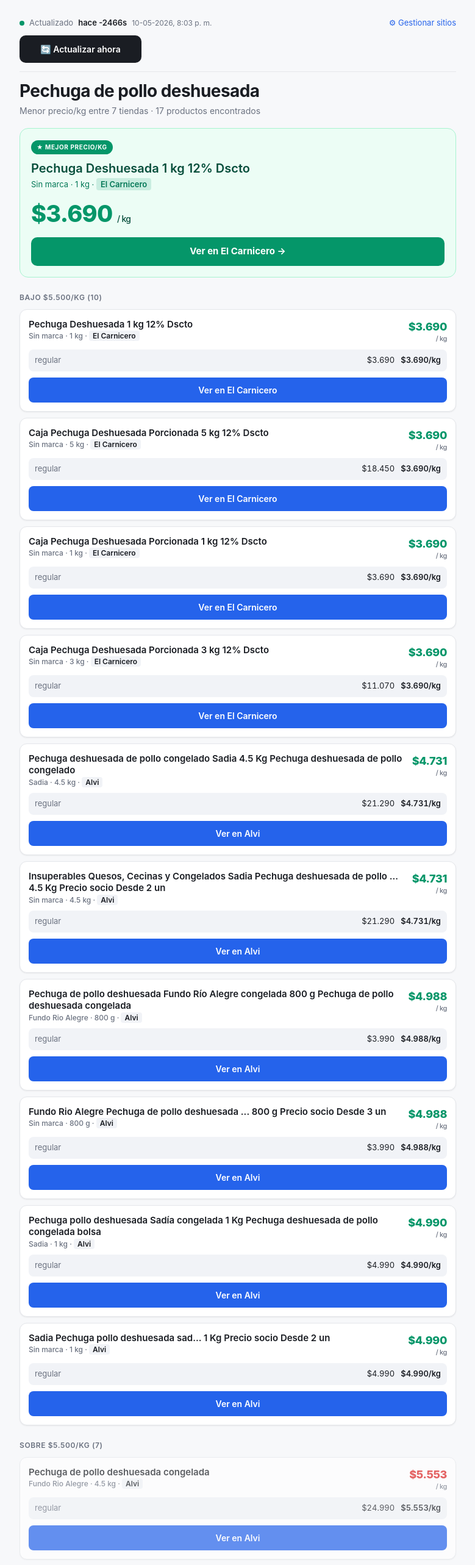
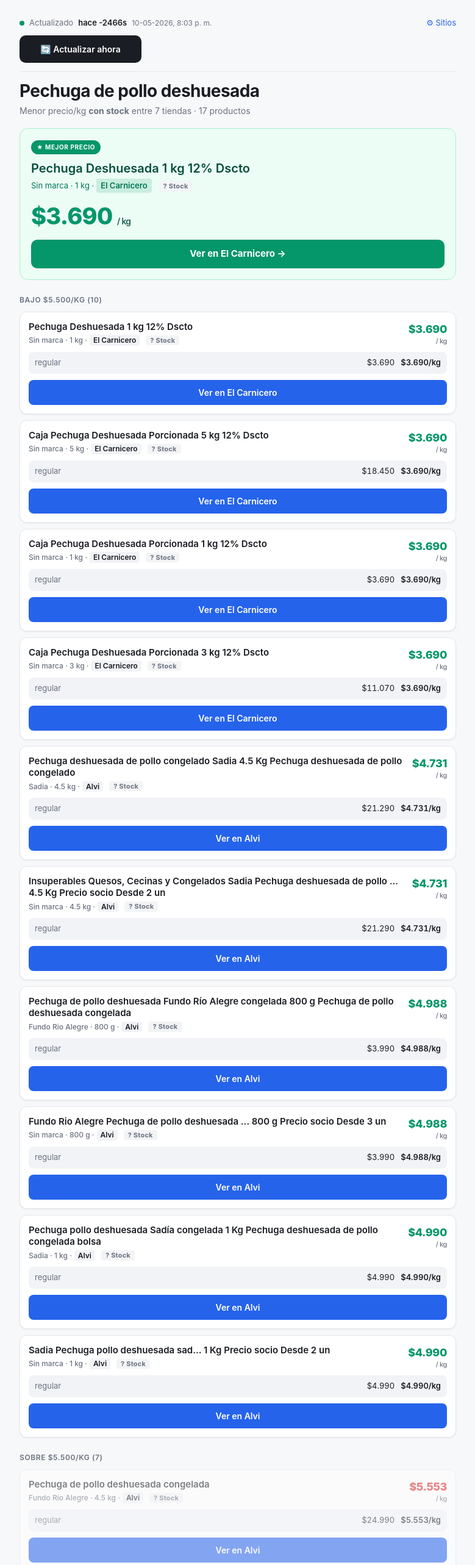
Before and after one commit to dmnavalon/cotizador-pollo, a Next.js app: page / in a window 1280 px wide. Shown: the top 2566 px of the page at 61% size, without its empty margins (250-1029 px from the left). Built offline with nearby package versions, Linux system fonts and the light colour scheme.

Commit message:
feat: detección de stock + sort por stock+precio (app/page.tsx)

```diff
--- a/app/page.tsx
+++ b/app/page.tsx
@@ -1,4 +1,5 @@
 import { readSnapshot } from '@/lib/data-snapshot';
+import { sortByStockThenPrice } from '@/lib/scrape';
 import RefreshButton from './RefreshButton';
 import Link from 'next/link';
 
@@ -31,6 +32,12 @@ function formatAbsolute(iso: string): string {
   });
 }
 
+function StockBadge({ inStock }: { inStock: boolean | null }) {
+  if (inStock === true) return <span className="stock-badge stock-ok">✓ Stock</span>;
+  if (inStock === false) return <span className="stock-badge stock-no">⛔ Sin stock</span>;
+  return <span className="stock-badge stock-unk">? Stock</span>;
+}
+
 export default function Home() {
   const snapshot = readSnapshot();
 
@@ -38,15 +45,16 @@ export default function Home() {
     return (
       <main className="wrap">
         <h1>Cotizador Pechuga de Pollo</h1>
-        <p className="sub">Aún no hay datos. Aprieta "Actualizar ahora" para correr el primer scrape.</p>
+        <p className="sub">Aún no hay datos. Aprieta "Actualizar ahora".</p>
         <RefreshButton />
       </main>
     );
   }
 
-  const { best, allProducts, scrapes, updatedAt, totalProducts } = snapshot;
-  const underBudget = allProducts.filter((p) => p.bestPricePerKg < 5500);
-  const overBudget = allProducts.filter((p) => p.bestPricePerKg >= 5500);
+  const sorted = sortByStockThenPrice(snapshot.allProducts);
+  const best = sorted[0] || snapshot.best;
+  const underBudget = sorted.filter((p) => p.bestPricePerKg < 5500);
+  const overBudget = sorted.filter((p) => p.bestPricePerKg >= 5500);
 
   return (
     <main className="wrap">
@@ -54,25 +62,30 @@ export default function Home() {
         <div className="topbar-meta">
           <div className="updated">
             <span className="dot" />
-            Actualizado <b>{formatRelative(updatedAt)}</b>
-            <span className="abs">{formatAbsolute(updatedAt)}</span>
+            Actualizado <b>{formatRelative(snapshot.updatedAt)}</b>
+            <span className="abs">{formatAbsolute(snapshot.updatedAt)}</span>
           </div>
           <Link href="/sites" className="manage-link">
-            ⚙ Gestionar sitios
+            ⚙ Sitios
           </Link>
         </div>
         <RefreshButton />
       </header>
 
       <h1>Pechuga de pollo deshuesada</h1>
-      <p className="sub">Menor precio/kg entre {scrapes.length} tiendas · {totalProducts} productos encontrados</p>
+      <p className="sub">
+        Menor precio/kg <b>con stock</b> entre {snapshot.scrapes.length} tiendas · {snapshot.totalProducts} productos
+      </p>
 
       {best && (
         <section className="hero">
-          <div className="tag">★ MEJOR PRECIO/KG</div>
+          <div className="tag">★ MEJOR PRECIO {best.inStock === true ? 'CON STOCK' : ''}</div>
           <div className="hero-name">{best.name}</div>
           <div className="hero-brand">
             {best.brand} · {best.format} · <span className="store">{best.store}</span>
+            <span style={{ marginLeft: 8 }}>
+              <StockBadge inStock={best.inStock} />
+            </span>
           </div>
           <div className="hero-price">
             {clp(best.bestPricePerKg)} <span className="unit">/ kg</span>
@@ -88,7 +101,7 @@ export default function Home() {
         {underBudget.map((p) => (
           <ProductCard key={p.id} p={p} />
         ))}
-        {underBudget.length === 0 && <div className="empty">Ningún producto bajo $5.500/kg en este momento.</div>}
+        {underBudget.length === 0 && <div className="empty">Nada bajo $5.500/kg ahora mismo.</div>}
       </div>
 
       {overBudget.length > 0 && (
@@ -104,18 +117,28 @@ export default function Home() {
 
       <h2>Estado por tienda</h2>
       <div className="stores">
-        {scrapes.map((s) => (
-          <div key={s.store} className={`store-row ${s.error ? 'err' : 'ok'}`}>
-            <div className="store-name">{s.store}</div>
-            <div className="store-stat">
-              {s.error ? <span className="err-text">{s.error}</span> : <b>{s.products.length}</b>} <span className="muted">productos</span>
+        {snapshot.scrapes.map((s) => {
+          const inStock = s.products.filter((p) => p.inStock === true).length;
+          return (
+            <div key={s.store} className={`store-row ${s.error ? 'err' : 'ok'}`}>
+              <div className="store-name">{s.store}</div>
+              <div className="store-stat">
+                {s.error ? (
+                  <span className="err-text">{s.error.slice(0, 50)}</span>
+                ) : (
+                  <>
+                    <b>{s.products.length}</b> productos
+                    {inStock > 0 && <span className="muted"> · {inStock} con stock</span>}
+                  </>
+                )}
+              </div>
             </div>
-          </div>
-        ))}
+          );
+        })}
       </div>
 
       <footer className="footer">
-        Bot actualiza cada domingo 22:00 hora Chile. Datos: alvi.cl y otros.
+        Bot actualiza cada domingo 22:00 hora Chile vía GitHub Actions.
       </footer>
 
       <style>{styles}</style>
@@ -125,13 +148,17 @@ export default function Home() {
 
 function ProductCard({ p, faded }: { p: any; faded?: boolean }) {
   const tiers = p.tiers as { minQty: number; unitPrice: number; pricePerKg: number; label: string }[];
+  const outOfStock = p.inStock === false;
   return (
-    <article className={`prod ${faded ? 'faded' : ''}`}>
+    <article className={`prod ${faded || outOfStock ? 'faded' : ''}`}>
       <div className="prod-head">
         <div className="prod-title">
           {p.name}
           <div className="prod-brand">
             {p.brand} · {p.format} · <span className="store-pill">{p.store}</span>
+            <span style={{ marginLeft: 6 }}>
+              <StockBadge inStock={p.inStock} />
+            </span>
           </div>
         </div>
         <div className={`prod-kg ${p.bestPricePerKg < 5500 ? 'ok' : 'no'}`}>
@@ -169,7 +196,7 @@ h2 { font-size: 12px; margin: 24px 0 10px; color: var(--muted); font-weight: 600
 .hero { background: var(--good-bg); border: 1px solid var(--good-border); border-radius: 14px; padding: 18px; margin-bottom: 18px; }
 .tag { display: inline-block; background: var(--good); color: #fff; font-size: 10px; font-weight: 700; padding: 4px 9px; border-radius: 999px; letter-spacing: 0.06em; margin-bottom: 10px; }
 .hero-name { font-size: 17px; font-weight: 600; color: #064e3b; line-height: 1.3; }
-.hero-brand { font-size: 13px; color: #047857; margin-top: 4px; }
+.hero-brand { font-size: 13px; color: #047857; margin-top: 4px; display: flex; flex-wrap: wrap; align-items: center; gap: 4px; }
 .hero-brand .store { background: rgba(5,150,105,0.15); padding: 2px 7px; border-radius: 4px; font-weight: 600; }
 .hero-price { font-size: 32px; font-weight: 800; color: var(--good); letter-spacing: -0.02em; margin: 10px 0 4px; }
 .hero-price .unit { font-size: 14px; color: #064e3b; font-weight: 500; }
@@ -177,11 +204,15 @@ h2 { font-size: 12px; margin: 24px 0 10px; color: var(--muted); font-weight: 600
 .hero-cta:hover { text-decoration: none; background: #047857; }
 .prod-list { display: flex; flex-direction: column; gap: 10px; }
 .prod { background: var(--card); border: 1px solid var(--border); border-radius: 12px; padding: 14px; box-shadow: var(--shadow); }
-.prod.faded { opacity: 0.7; }
+.prod.faded { opacity: 0.55; }
 .prod-head { display: flex; justify-content: space-between; align-items: flex-start; gap: 10px; margin-bottom: 10px; }
 .prod-title { font-weight: 600; font-size: 15px; line-height: 1.3; flex: 1; min-width: 0; }
-.prod-brand { color: var(--muted); font-size: 12px; font-weight: 500; margin-top: 2px; }
+.prod-brand { color: var(--muted); font-size: 12px; font-weight: 500; margin-top: 4px; display: flex; flex-wrap: wrap; align-items: center; gap: 4px; }
 .store-pill { background: var(--card-hi); padding: 1px 6px; border-radius: 4px; font-weight: 600; color: var(--text); }
+.stock-badge { display: inline-block; padding: 1px 7px; border-radius: 4px; font-size: 11px; font-weight: 700; letter-spacing: 0.02em; }
+.stock-ok { background: #d1fae5; color: #065f46; }
+.stock-no { background: #fee2e2; color: #991b1b; }
+.stock-unk { background: #f3f4f6; color: #6b7280; }
 .prod-kg { font-size: 18px; font-weight: 800; letter-spacing: -0.02em; white-space: nowrap; }
 .prod-kg.ok { color: var(--good); }
 .prod-kg.no { color: var(--bad); }
@@ -195,7 +226,7 @@ h2 { font-size: 12px; margin: 24px 0 10px; color: var(--muted); font-weight: 600
 .prod-link:hover { text-decoration: none; background: #1d4ed8; }
 .empty { background: var(--card); border: 1px dashed var(--border); border-radius: 12px; padding: 24px; text-align: center; color: var(--muted); font-size: 14px; }
 .stores { background: var(--card); border: 1px solid var(--border); border-radius: 12px; overflow: hidden; }
-.store-row { display: flex; justify-content: space-between; align-items: center; padding: 11px 14px; border-bottom: 1px solid var(--border); font-size: 13px; }
+.store-row { display: flex; justify-content: space-between; align-items: center; padding: 11px 14px; border-bottom: 1px solid var(--border); font-size: 13px; gap: 8px; }
 .store-row:last-child { border-bottom: none; }
 .store-row.err .err-text { color: var(--warn); font-size: 12px; }
 .store-name { font-weight: 600; }
```
